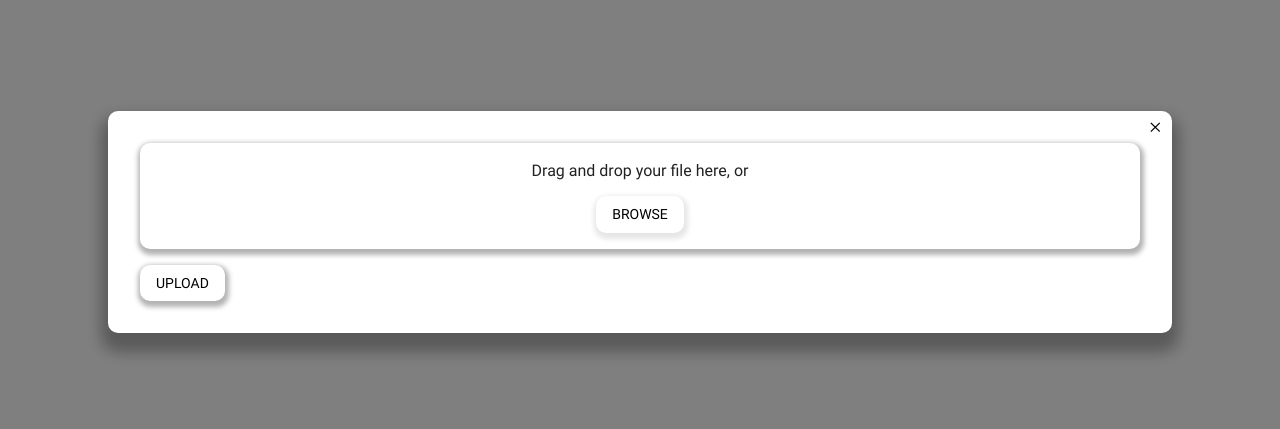
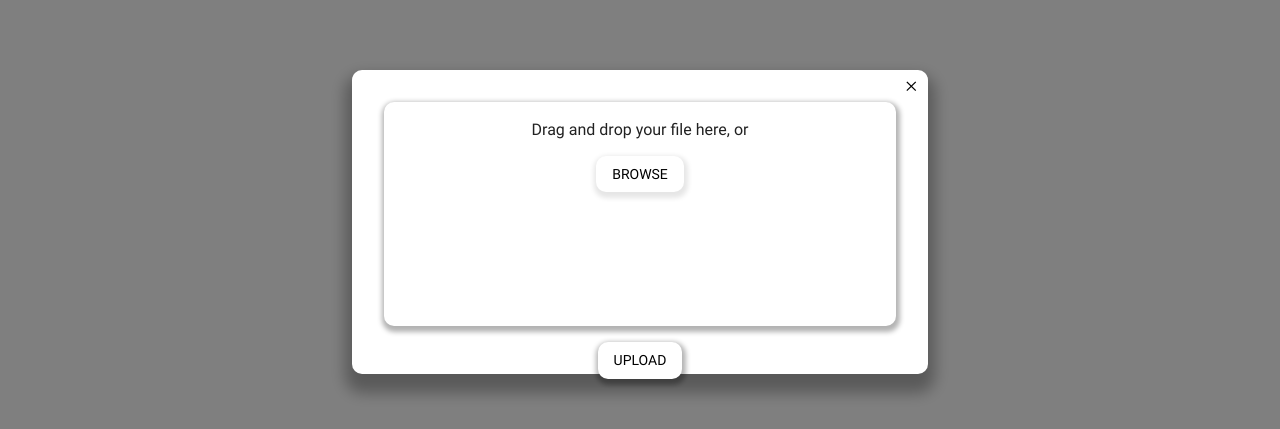
Before and after one commit to Pooyash1998/oocc, a React (Create React App) app in the folder frontend/: page / in a window 1280 px wide. Both pictures are taken after a click on the button "IMPORT FILE". Shown: the part 178-607 px from the top of the page. Built offline with nearby package versions, Linux system fonts and the light colour scheme.

Commit message:
adjust fileupload styling

```diff
--- a/frontend/src/components/headerComponent/uploadModule/UploadModule.jsx
+++ b/frontend/src/components/headerComponent/uploadModule/UploadModule.jsx
@@ -84,8 +84,8 @@ function UploadModule ({ closeModal, onUploadSuccess, onProcessSuccess }) {
             boxShadow: '0px 12px 15px 7px rgba(0,0,0,0.3)',
             borderRadius: '10px',
             p: 4,
-            width: '80%',
-            maxWidth: '1000px'
+            width: '40%',
+            height: '30vh'
           }}
         >
           {/* Close Button */}
@@ -105,9 +105,17 @@ function UploadModule ({ closeModal, onUploadSuccess, onProcessSuccess }) {
           {/* Modal Content */}
           <div style={{ position: 'relative' }}>
             <FileUpload onFileSelect={handleFileSelect} />
-            <UploadButton onUpload={handleFileUpload} onClick={closeModal}>
-              Upload
-            </UploadButton>
+            <div
+              style={{
+                display: 'flex',
+                flexDirection: 'column',
+                alignItems: 'center',
+              }}
+            >
+              <UploadButton onUpload={handleFileUpload} onClick={closeModal}>
+                Upload
+              </UploadButton>
+            </div>
           </div>
         </Box>
       </Modal>
--- a/frontend/src/components/headerComponent/uploadModule/fileUpload/FileUpload.jsx
+++ b/frontend/src/components/headerComponent/uploadModule/fileUpload/FileUpload.jsx
@@ -27,7 +27,8 @@ function FileUpload ({ onFileSelect }) {
         borderRadius: '10px',
         textAlign: 'center',
         backgroundColor: '#fff',
-        boxShadow: '1px 3px 5px 3px rgba(0,0,0,0.3)'
+        boxShadow: '1px 3px 5px 3px rgba(0,0,0,0.3)',
+        height: '24vh'
       }}
       onDragOver={onDragOver}
       onDrop={onDrop}
--- a/frontend/src/components/headerComponent/uploadModule/textInput/index.js
+++ /dev/null
@@ -1,3 +0,0 @@
-import TextInput from './TextInput'
-
-export default TextInput
```
Also changed, not shown: frontend/src/components/headerComponent/uploadModule/textInput/TextInput.jsx (deleted, +0 -31 lines), 2 other files (tests, documents, lock files or other folders).
